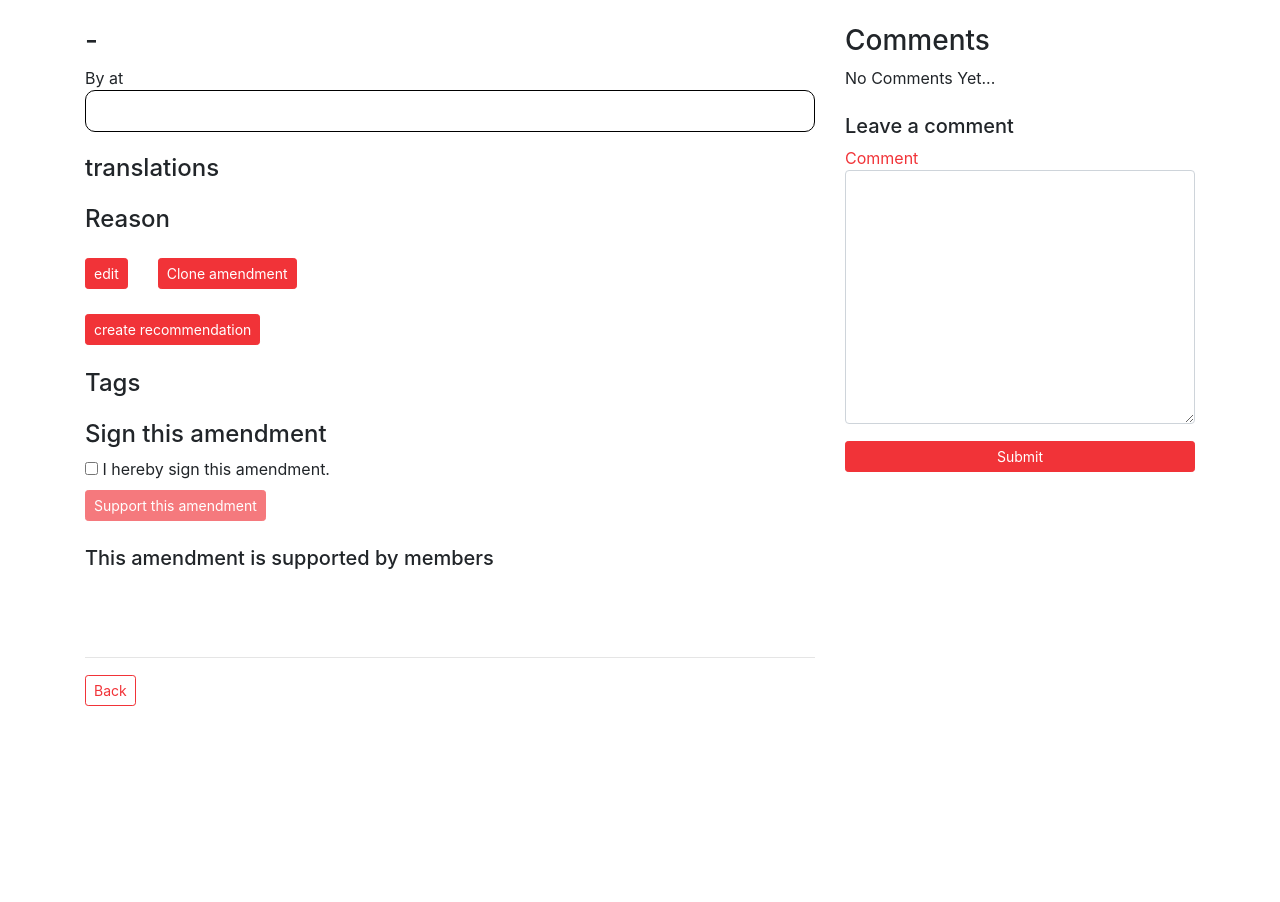
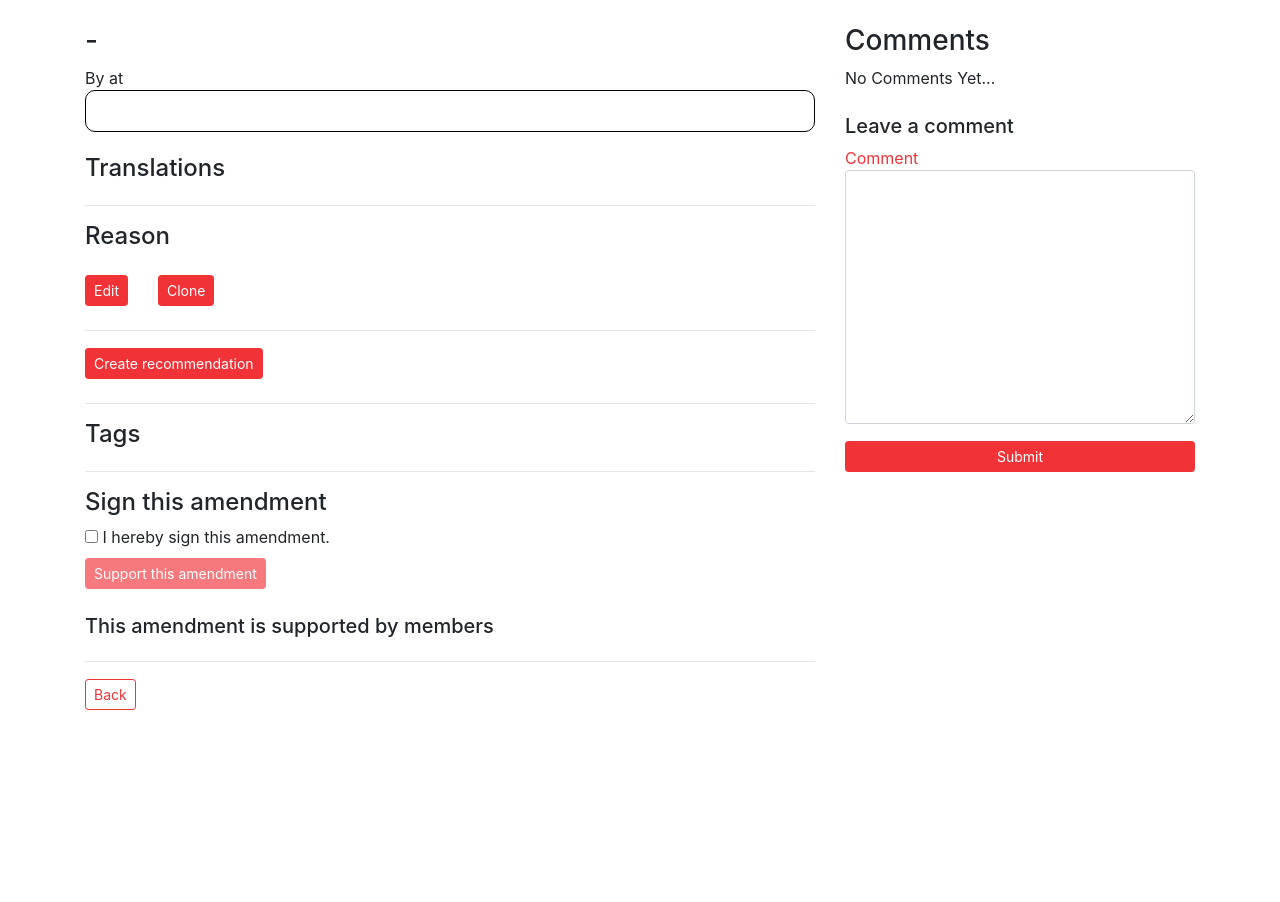
Before and after one commit to sacovo/digital-democracy, a Django app: template papers/templates/papers/amendment_detail.html in a window 1280 px wide. Shown: the part 76-978 px from the top of the page. Run offline with Django 3.2, Linux system fonts and the light colour scheme; the template is opened without the code that fills it: values that come from a table or form of the project are taken from there, others are empty; some libraries are stand-ins or nearby versions.

Commit message:
Fix spacing between titles

```diff
--- a/papers/templates/papers/amendment_detail.html
+++ b/papers/templates/papers/amendment_detail.html
@@ -27,7 +27,7 @@
       </div>
     </section>
     <section class="translation">
-      <h2 class="h4">{% trans 'translations' %}</h2>
+      <h2 class="h4">{% trans 'Translations' %}</h2>
       <div class="btn-group-sm translations">
         {% for translation in amendment.translation_list %}
         <a href="{{translation.get_absolute_url}}" class="btn btn-secondary">{{translation.language_code}}</a>
@@ -41,32 +41,33 @@
       </div>
       {% endif %}
     </section>
+    <hr>
 
     <section class="reason">
       <h2 class="h4">{% trans 'Reason' %}</h2>
       <section class="reason">
         {{amendment.reason|safe}}
       </section>
-
     <div class="row">
       {% if amendment.state == 'draft' or amendment.state == 'retracted'%}
       <form method="POST">
         {% csrf_token %}
         <div class="col-auto">
-          <button class="btn btn-sm submitButton" type="submit" value="publish">{% trans 'publish' %}</button>
+          <button class="btn btn-sm submitButton" type="submit" value="publish">{% trans 'Publish' %}</button>
         </div>
       </form>
       {% endif %}
-
       <div class="col-auto">
-        <a class="btn btn-sm submitButton" href="{% url 'amendment-edit' amendment.pk %}">{% trans 'edit' %}</a>
+        <a class="btn btn-sm submitButton" href="{% url 'amendment-edit' amendment.pk %}">{% trans 'Edit' %}</a>
       </div>
       <div class="col-auto">
-        <a class="btn btn-sm submitButton" href="{% url 'amendment-clone' amendment.pk %}">{% trans 'Clone amendment' %}</a>
+        <a class="btn btn-sm submitButton" href="{% url 'amendment-clone' amendment.pk %}">{% trans 'Clone' %}</a>
       </div>
     </div>
+    </section>
+    <hr>
 
-    </section>
+    <!-- Recommendation -->
     {% if amendment.recommendation %}
     <h2 class="h4">{% trans 'Recommendation' %}</h2>
     <em>
@@ -74,14 +75,16 @@
     </em>
     <section class="recommendation">
       {{amendment.recommendation.reason|safe}}
-    <a class="btn btn-sm submitButton" href="{% url 'recommendation-edit' amendment.recommendation.pk %}">{% trans 'edit recommendation' %}</a>
+    <a class="btn btn-sm submitButton" href="{% url 'recommendation-edit' amendment.recommendation.pk %}">{% trans 'Edit recommendation' %}</a>
     </section>
     {% else %}
     <section class="recommendation">
-    <a class="btn btn-sm submitButton" href="{% url 'recommendation-create' amendment.pk %}">{% trans 'create recommendation' %}</a>
+    <a class="btn btn-sm submitButton" href="{% url 'recommendation-create' amendment.pk %}">{% trans 'Create recommendation' %}</a>
     </section>
     {% endif %}
+    <hr>
 
+    <!-- Tags -->
     <section class="tags">
       <h2 class="h4">{% trans "Tags" %}</h2>
       <ul>
@@ -92,7 +95,9 @@
         {% endfor %}
       </ul>
     </section>
+    <hr>
 
+    <!-- Sign amendments -->
     <section class="support">
       <h2 class="h4">{% trans "Sign this amendment" %}</h2>
       <form action="{% url 'support-amendment' amendment.pk %}" method="POST">
@@ -136,9 +141,8 @@
       </form>
       {% endif %}
     </section>
+
     <!-- Implements Retract Button-->
-
-    <br><br>
     <hr>
     <a class="btn btn-sm cancelButton" href="{% url 'paper-detail' amendment.paper.pk %}">Back</a>
   </div>
@@ -200,7 +204,6 @@
       </div>
       {% endbuttons %}
     </form>
-    <!-- Implements Comment section-->
   </div>
 </div>
 
```
